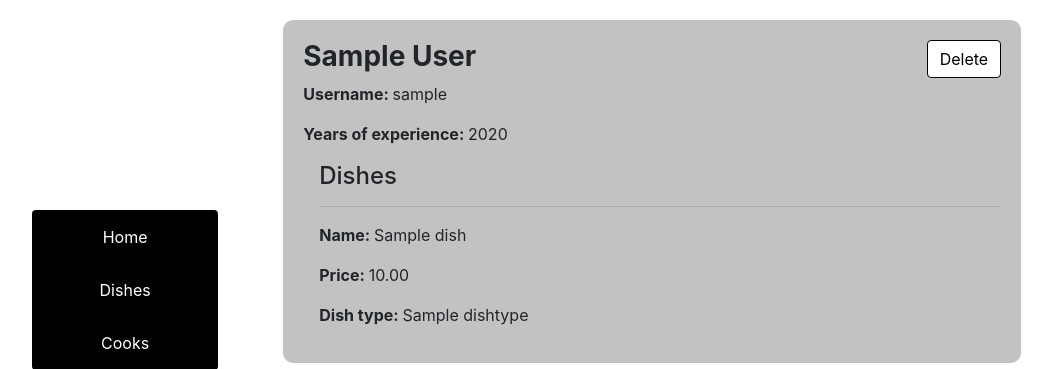
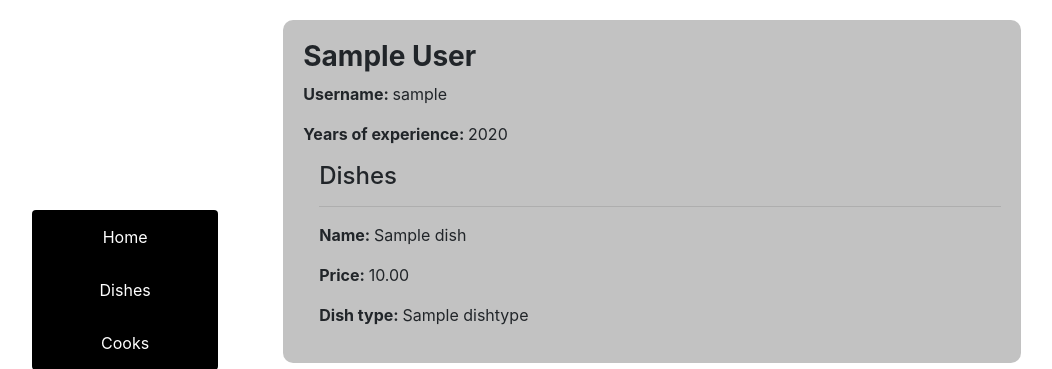
Before and after one commit to Kobsar703/restaurant_project, a Django app: page /cooks/1/ in a window 1280 px wide. Shown: the part 102-471 px from the top of the page, without its empty margins (33-1085 px from the left). Run offline with Django 4.2, Linux system fonts and the light colour scheme; tables that the repository leaves empty hold one stand-in row (values such as "Sample post"); some libraries are stand-ins or nearby versions.

Commit message:
Remove button delete from cooks detail

```diff
--- a/templates/kitchen/cook_detail.html
+++ b/templates/kitchen/cook_detail.html
@@ -3,7 +3,7 @@
 {% block content %}
   <h3>
    <strong>{{ cook.first_name }} {{ cook.last_name }}</strong>
-    <a href="{% url 'kitchen:cook-delete' pk=cook.id %}" class="btn btn-primary float-right">Delete</a>
+{#    <a href="{% url 'kitchen:cook-delete' pk=cook.id %}" class="btn btn-primary float-right">Delete</a>#}
   </h3>
   <p><strong>Username: </strong>{{ cook.username }}</p>
   <p><strong>Years of experience: </strong>{{ cook.years_of_experience }}</p>
```
